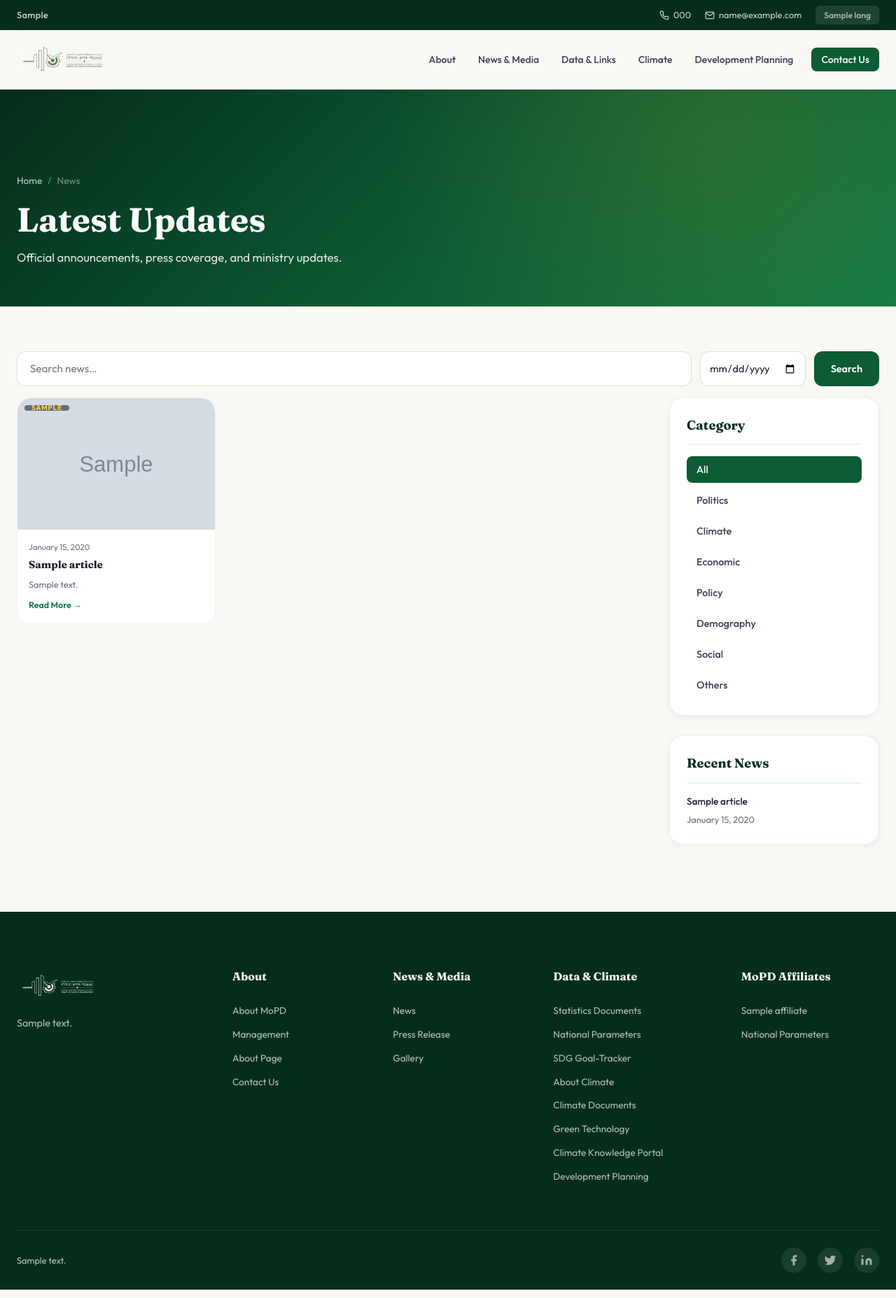
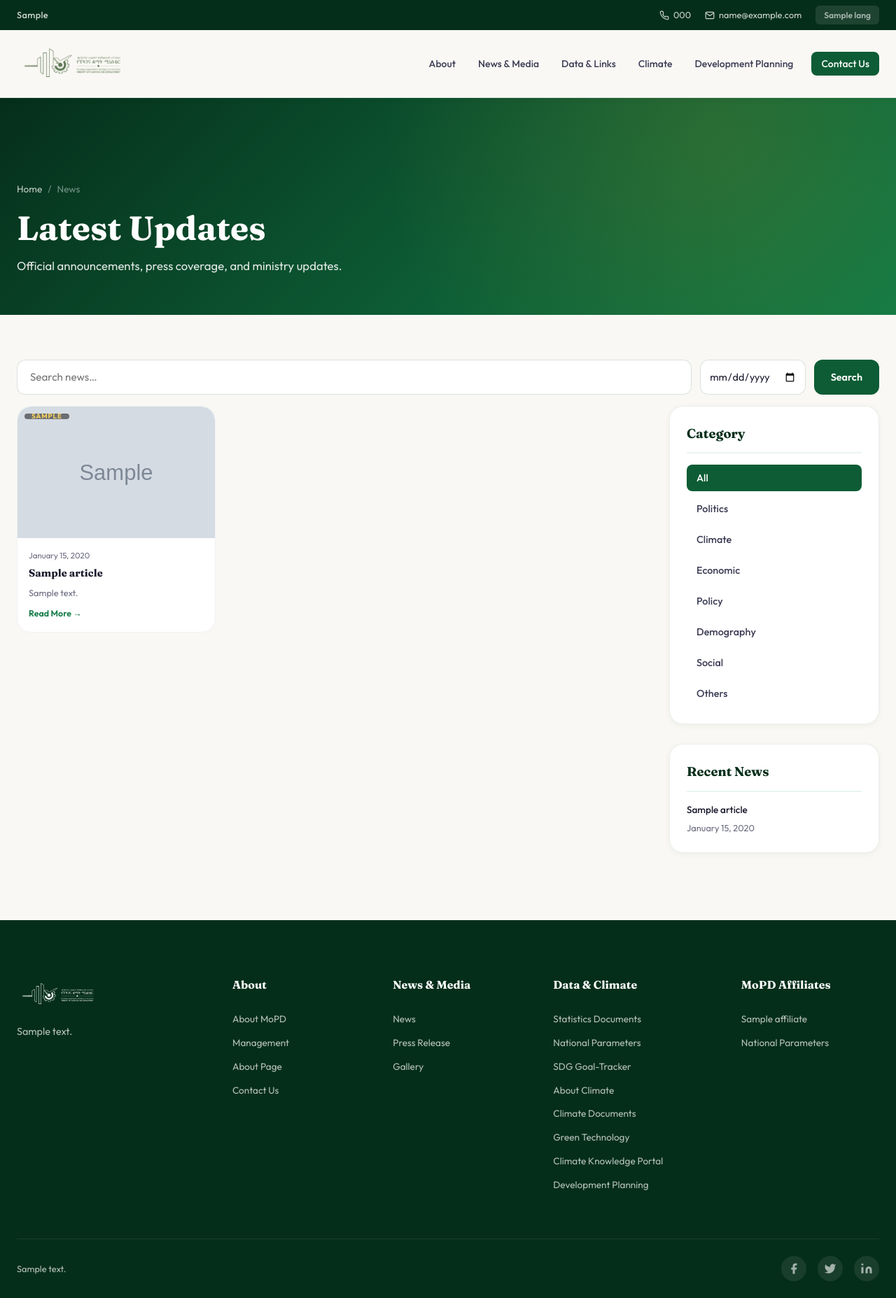
Before and after one commit to MoPD-Digital-Hub/mopd-website, a Django app: template website/templates/website/news/list.html in a window 1280 px wide. Shown: the whole page at 70% size. Run offline with Django 5.2, Linux system fonts and the light colour scheme; the template is opened without the code that fills it: most values are stand-ins (such as "Sample title", 1, 10 or a date in 2020); grey boxes marked "Sample" are stand-in pictures.

Commit message:
Increase header nav logo size for better visibility.

```diff
--- a/static/css/styles.css
+++ b/static/css/styles.css
@@ -40,7 +40,7 @@
   --radius-xl: 32px;
 
   --transition: 0.3s cubic-bezier(0.4, 0, 0.2, 1);
-  --header-height: 84px;
+  --header-height: 96px;
   --sticky-top: calc(var(--header-height) + 24px);
 }
 
@@ -188,9 +188,9 @@ button { cursor: pointer; border: none; background: none; font-family: inherit;
 }
 
 .logo__img {
-  height: 58px;
+  height: 70px;
   width: auto;
-  max-width: min(340px, 52vw);
+  max-width: min(380px, 54vw);
   object-fit: contain;
   display: block;
 }
@@ -2113,8 +2113,8 @@ button { cursor: pointer; border: none; background: none; font-family: inherit;
   }
 
   .logo__img {
-    height: 50px;
-    max-width: min(260px, calc(100vw - 88px));
+    height: 58px;
+    max-width: min(300px, calc(100vw - 88px));
   }
 
   .nav {
@@ -2255,7 +2255,7 @@ button { cursor: pointer; border: none; background: none; font-family: inherit;
   .hero__actions .btn { width: 100%; justify-content: center; }
   .values-grid { grid-template-columns: 1fr; }
   .stats__grid { grid-template-columns: 1fr; }
-  .logo__img { height: 44px; max-width: 240px; }
+  .logo__img { height: 52px; max-width: 270px; }
 }
 
 /* ---- Full image display (no crop, natural height) ---- */
--- a/website/templates/website/base.html
+++ b/website/templates/website/base.html
@@ -12,7 +12,7 @@
   <link rel="preconnect" href="https://fonts.googleapis.com">
   <link rel="preconnect" href="https://fonts.gstatic.com" crossorigin>
   <link href="https://fonts.googleapis.com/css2?family=Fraunces:ital,opsz,wght@0,9..144,400;0,9..144,600;0,9..144,700;1,9..144,400&family=Noto+Sans+Ethiopic:wght@400;500;600;700&family=Outfit:wght@300;400;500;600;700&display=swap" rel="stylesheet">
-  <link rel="stylesheet" href="{% static 'css/styles.css' %}?v=25">
+  <link rel="stylesheet" href="{% static 'css/styles.css' %}?v=26">
   {% block extra_head %}{% endblock %}
   <script>window.MOPD_I18N_DB = {{ translations_json|safe }};</script>
   <script>window.MOPD_LANGUAGES = {{ site_languages_json|safe }};</script>
```
